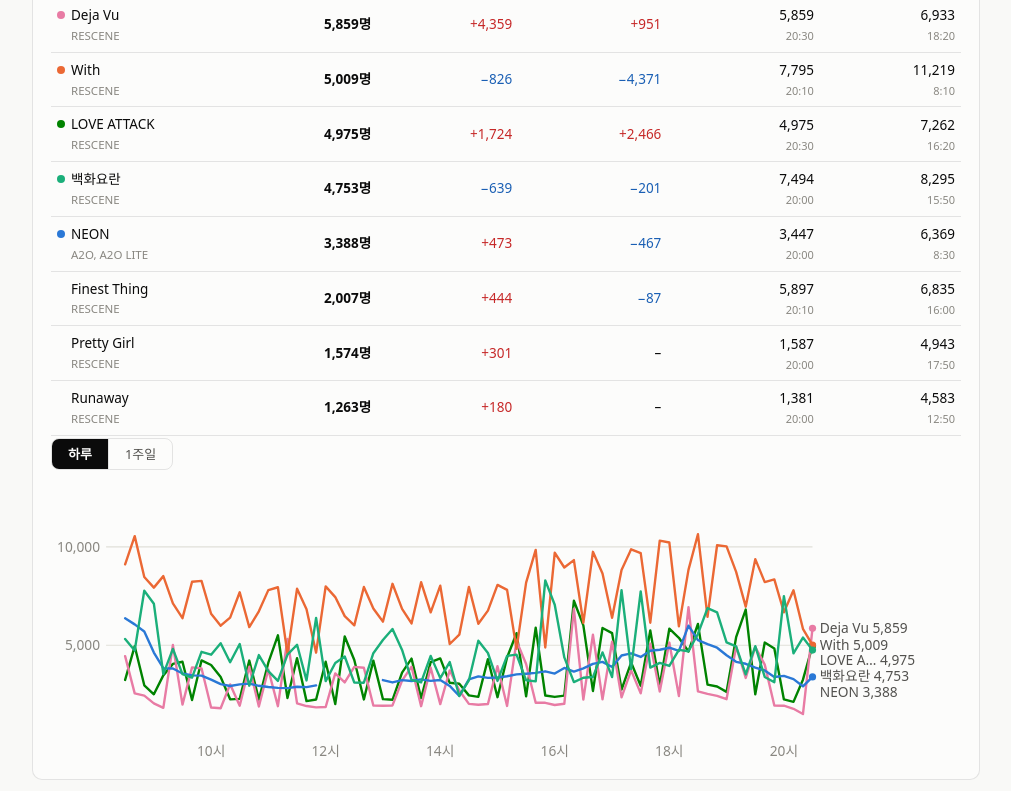
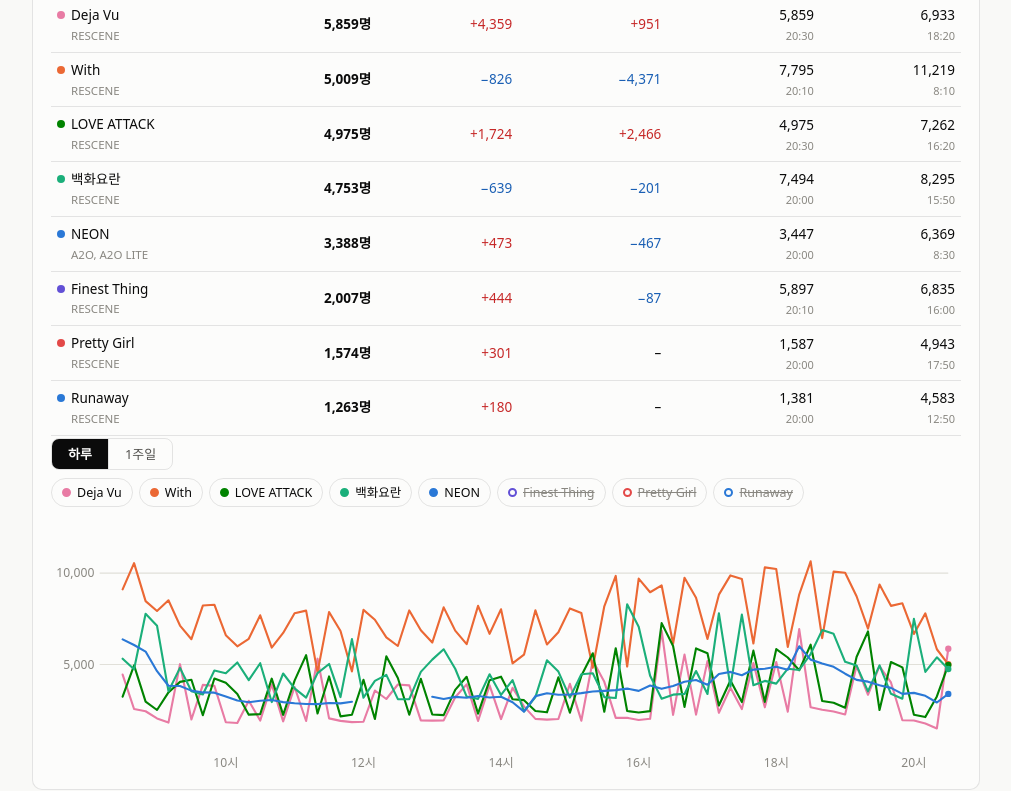
Before and after one commit to rescececene/good, a plain HTML site: page melon.html in a window 1280 px wide. Shown: the part 2176-2967 px from the top of the page, without its empty margins (134-1145 px from the left). Drawn offline with Linux system fonts and the light colour scheme; no server answers; a web font is replaced by a local one.

Commit message:
멜론 예측 자동 갱신 2026-11-09 20:36 · 곡 고르기 단추
Co-Authored-By: Claude Opus 5.5 <noreply@anthropic.com>

```diff
--- a/melon.html
+++ b/melon.html
@@ -201,6 +201,10 @@ svg .ln.gs { stroke-dasharray: 2 3; stroke-width: 1.8; opacity: .8; }
 .allc .lg .nt { color: var(--muted); font-size: 11.5px; }
 #nowG { position: relative; }
 .nseg { margin: 2px 0 6px; }
+.nchips { display: flex; flex-wrap: wrap; gap: 6px; margin: 2px 0 4px; }
+.nchips .chip { font: inherit; font-size: 12.5px; display: inline-flex; align-items: center; gap: 6px; padding: 4px 10px; border: 1px solid var(--border); border-radius: 999px; background: transparent; color: var(--ink); cursor: pointer; }
+.nchips .chip i { width: 9px; height: 9px; border-radius: 50%; border: 2px solid; box-sizing: border-box; }
+.nchips .chip[aria-pressed="false"] { color: var(--muted); text-decoration: line-through; }
 .allc svg { display: block; width: 100%; height: auto; touch-action: pan-y; }
 .refm { color: var(--muted); font-size: 11.5px; line-height: 1.6; margin: 18px 2px 0; }
 .refm div + div { margin-top: 2px; }
@@ -668,7 +672,7 @@ function render(D) {
     const cl = n => n == null || n === 0 ? null : n > 0 ? 'up' : 'down';
     NW.rows.forEach(r => {
       const tr = h('tr'), c0 = h('td');
-      const dt = h('i', 'dot'); dt.style.background = NW.series[r.id] ? colOf[r.id] : 'transparent'; c0.appendChild(dt);
+      const dt = h('i', 'dot'); dt.style.background = colOf[r.id]; c0.appendChild(dt);
       c0.appendChild(document.createTextNode(short(r.title))); c0.appendChild(h('span', 'art', short(r.artist)));
       tr.appendChild(c0);
       const c1 = h('td'); c1.appendChild(h('b', null, fmt(r.now) + '명')); tr.appendChild(c1);
@@ -681,11 +685,15 @@ function render(D) {
     const pad = n => String(n).padStart(2, '0');
     const stamp = d => `${d.getUTCFullYear()}-${pad(d.getUTCMonth() + 1)}-${pad(d.getUTCDate())} ${pad(d.getUTCHours())}:${pad(d.getUTCMinutes())}`;
     const tT = new Date(NW.t.replace(' ', 'T') + ':00Z');
-    const ids = Object.keys(NW.series);
+    const ids = NW.rows.map(r => r.id);
+    let hide; try { hide = JSON.parse(localStorage.getItem('melonNowHide') || 'null'); } catch (e) { hide = null; }
+    const hid = new Set(Array.isArray(hide) ? hide : ids.slice(5));          // 처음엔 위 5곡만 보이게
+    const chips = h('div', 'nchips');
+    gbox.before(chips);
     let nowV = 'd'; try { if (localStorage.getItem('melonNowSpan') === 'w') nowV = 'w'; } catch (e) {}
     const seg = h('div', 'seg nseg');
     [['d', '하루'], ['w', '1주일']].forEach(([v, s]) => { const b = h('button', null, s); b.type = 'button'; b.dataset.v = v; seg.appendChild(b); });
-    gbox.before(seg);
+    chips.before(seg);
     const view = () => {
       if (nowV === 'w') {                                             // 1주일: 1시간 평균
         if (!NX || !NX.wk) return null;
@@ -697,8 +705,8 @@ function render(D) {
       ids.forEach(id => {
         const a = times.map(() => null);
         if (NX && NX.day && NX.day.series[id]) NX.day.times.forEach((t, i) => { if (ix[t] != null && NX.day.series[id][i] != null) a[ix[t]] = NX.day.series[id][i]; });
-        const n = NW.times.length;                                     // Worker 쪽 최근 숫자가 더 새것
-        NW.series[id].forEach((v, i) => { const t = stamp(new Date(tT - (n - 1 - i) * 600e3)); if (v != null && ix[t] != null) a[ix[t]] = v; });
+        const n = (NW.series[id] || []).length;                      // Worker 쪽 최근 숫자가 더 새것
+        (NW.series[id] || []).forEach((v, i) => { const t = stamp(new Date(tT - (n - 1 - i) * 600e3)); if (v != null && ix[t] != null) a[ix[t]] = v; });
         series[id] = a;
       });
       return { w: false, times, series };
@@ -707,13 +715,23 @@ function render(D) {
       seg.querySelectorAll('button').forEach(b => b.setAttribute('aria-pressed', String(b.dataset.v === nowV)));
       gbox.replaceChildren();
       const V = view();
-      const vis = V ? ids.filter(id => V.series[id] && V.series[id].some(v => v != null)) : [];
+      const has = V ? ids.filter(id => V.series[id] && V.series[id].some(v => v != null)) : [];
+      chips.replaceChildren(...has.map(id => {
+        const r = NW.rows.find(x => x.id === id), b = h('button', 'chip'); b.type = 'button';
+        const on = !hid.has(id); b.setAttribute('aria-pressed', String(on));
+        const d = h('i'); d.style.background = on ? colOf[id] : 'transparent'; d.style.borderColor = colOf[id];
+        b.append(d, document.createTextNode(short(r ? r.title : '')));
+        b.addEventListener('click', () => { hid.has(id) ? hid.delete(id) : hid.add(id);
+          try { localStorage.setItem('melonNowHide', JSON.stringify([...hid])); } catch (e) {} drawNow(); });
+        return b; }));
+      const vis = has.filter(id => !hid.has(id));
       const i0 = vis.length ? Math.min(...vis.map(id => V.series[id].findIndex(v => v != null))) : 0;
       const N = V ? V.times.length - i0 : 0;
+      if (has.length && !vis.length) { gbox.appendChild(h('p', 'sub', '위 곡 이름을 눌러 그래프에 보일 곡을 고르세요.')); return; }
       if (!vis.length || N < 3) { gbox.appendChild(h('p', 'sub', nowV === 'w' ? '1주일 그래프는 숫자가 몇 시간 쌓이면 보여요.' : '그래프는 숫자가 30분 넘게 쌓이면 보여요.')); return; }
       const all = vis.flatMap(id => V.series[id].slice(i0)).filter(v => v != null);
       let lo = Math.min(...all), hi = Math.max(...all); const pd = (hi - lo) * 0.12 || 300; lo = Math.max(0, lo - pd); hi += pd;
-      const W = Math.max(320, Math.min(760, gbox.clientWidth || 360)), H = W < 500 ? 200 : 230, L = 46, R = 124, T = 10, B = 22;
+      const W = Math.max(320, Math.min(860, gbox.clientWidth || 360)), H = W < 500 ? 210 : 240, L = 46, R = 12, T = 10, B = 22;
       const X = i => L + (W - L - R) * (i - i0) / (N - 1), Y = v => T + (H - T - B) * (1 - (v - lo) / (hi - lo));
       const svg = el('svg', { viewBox: `0 0 ${W} ${H}`, role: 'img', 'aria-label': `곡별 지금 듣는 사람 수, 지난 ${V.w ? '1주일' : '하루'}` });
       const st = niceStep(hi - lo);
@@ -730,19 +748,13 @@ function render(D) {
         if (hh % every || X(i) - lastX < 30) return;
         txt(svg, X(i), H - 6, hh === 0 ? `${+t.slice(8, 10)}일` : hh + '시', null, 'middle'); lastX = X(i);
       });
-      const ends = [];
       vis.forEach(id => {
         const a = V.series[id]; let d = '', pen = false;
         a.forEach((v, i) => { if (i < i0 || v == null) { pen = false; return; } d += (pen ? ' L' : ' M') + X(i).toFixed(1) + ' ' + Y(v).toFixed(1); pen = true; });
         el('path', { d: d.trim(), fill: 'none', stroke: colOf[id], 'stroke-width': V.w ? 1.7 : 2, 'stroke-linejoin': 'round', 'stroke-linecap': 'round' }, svg);
         const li = a.map((v, i) => v == null ? -1 : i).filter(i => i >= 0).pop();
         el('circle', { cx: X(li), cy: Y(a[li]), r: 3, fill: colOf[id] }, svg);
-        const r = NW.rows.find(x => x.id === id), nm = short(r ? r.title : '');
-        ends.push({ y: Y(a[li]), s: `${nm.length > 7 ? nm.slice(0, 6) + '…' : nm} ${fmt(a[li])}` });
       });
-      ends.sort((a, b) => a.y - b.y);
-      for (let k = 1; k < ends.length; k++) if (ends[k].y - ends[k - 1].y < 13) ends[k].y = ends[k - 1].y + 13;
-      ends.forEach(e => txt(svg, W - R + 6, e.y + 4, e.s).setAttribute('style', 'fill: var(--ink-2)'));
       const cross = el('line', { x1: 0, x2: 0, y1: T, y2: H - B, class: 'cross' }, svg);
       const hit = el('rect', { x: L, y: T, width: W - L - R, height: H - T - B, fill: 'transparent' }, svg);
       gbox.appendChild(svg);
```
